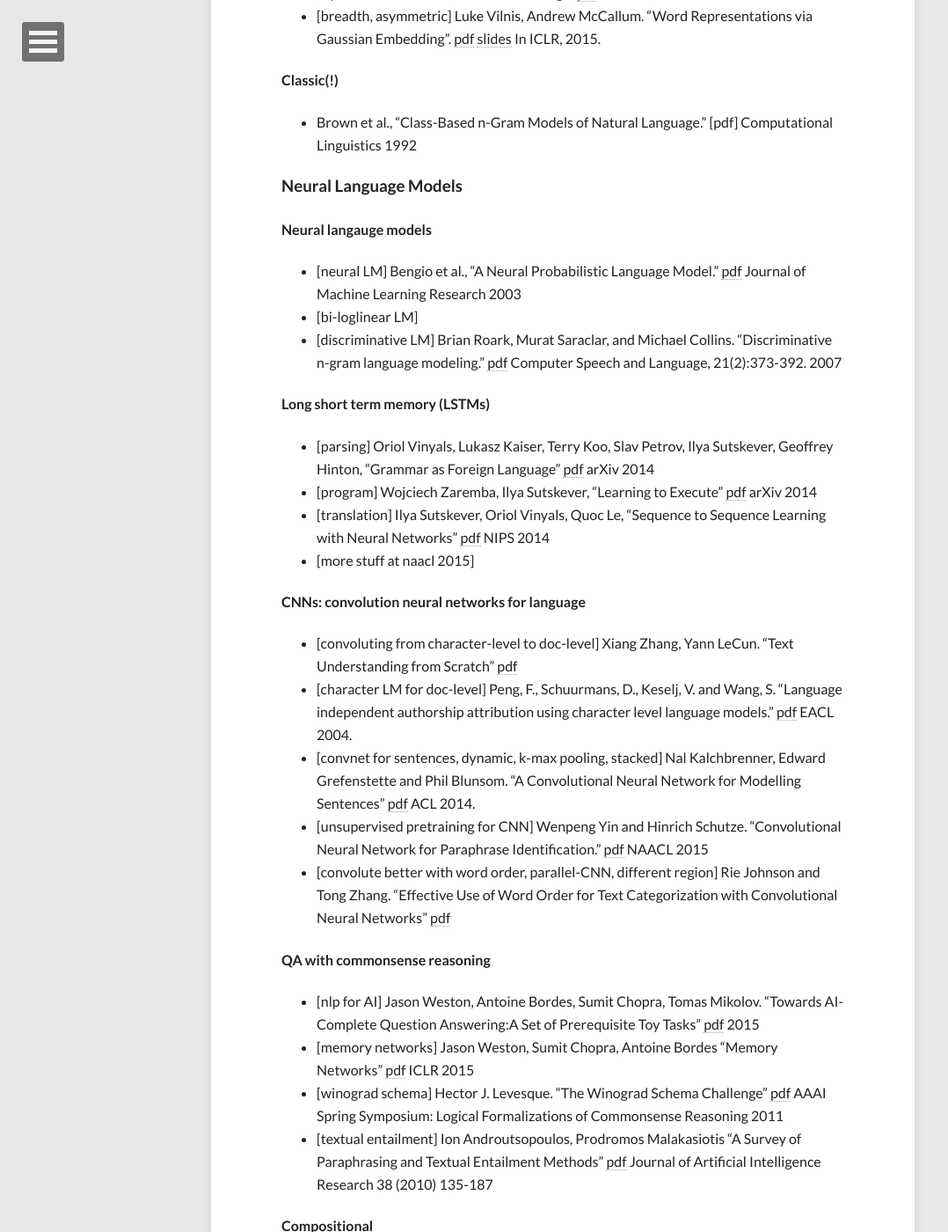
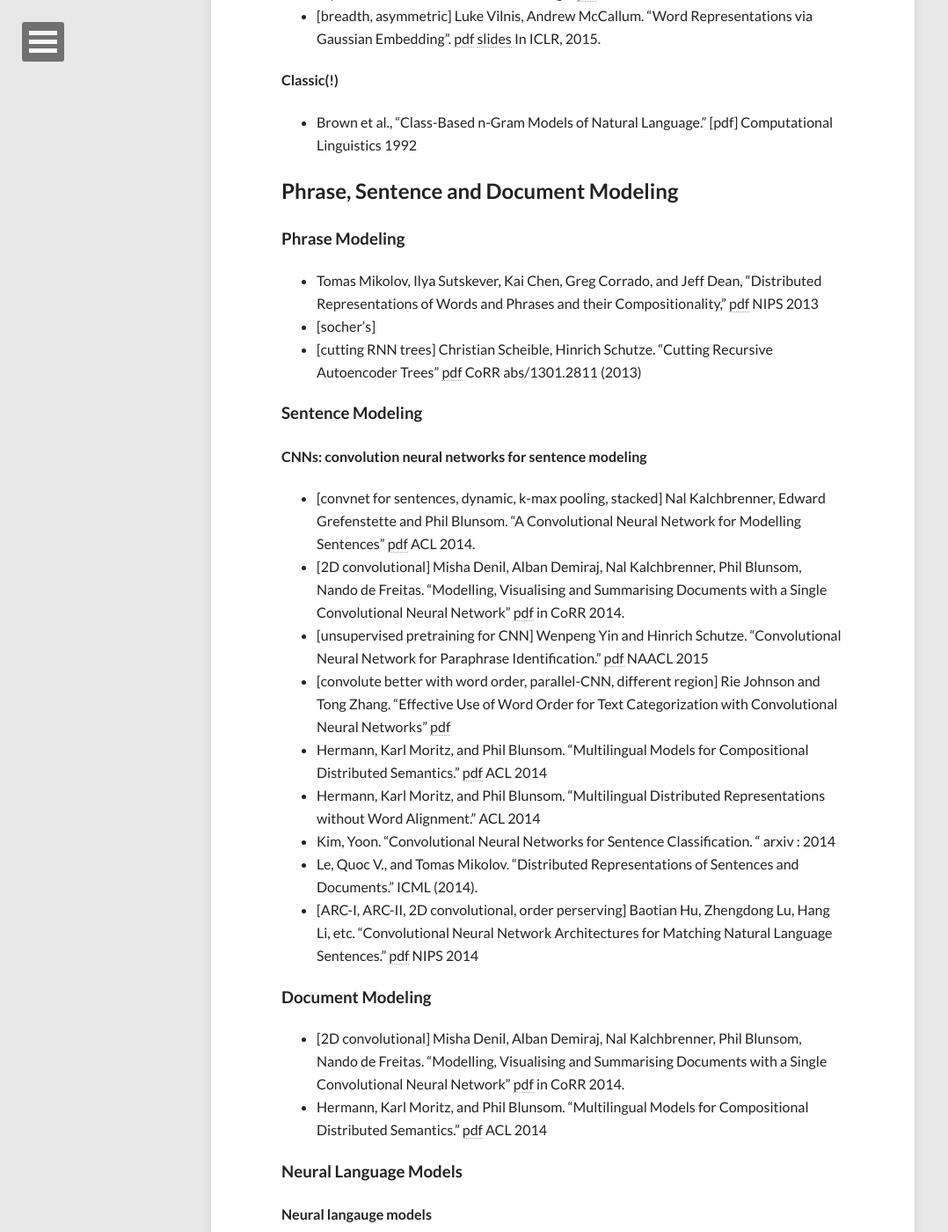
Before and after one commit to niangaotuantuan/niangaotuantuan.github.io, a Jekyll site: the page built from resources.md, in a window 1280 px wide and 1400 px high, scrolled down 3560 px. Shown: the whole window at 88% size, without its empty margins (0-1078 px from the left). Built offline with Jekyll 4.4.1, drawn with Linux system fonts in a browser that asks for light colours; nearby versions of some CDN libraries.

Commit message:
Update resources.md

```diff
--- a/resources.md
+++ b/resources.md
@@ -81,6 +81,33 @@ Feel free to pull request on [Github](https://github.com/niangaotuantuan/Publica
 #### Classic(!)
 + Brown et al., "Class-Based n-Gram Models of Natural Language." [pdf] Computational Linguistics 1992
 
+## Phrase, Sentence and Document Modeling
+
+### Phrase Modeling
++ Tomas Mikolov, Ilya Sutskever, Kai Chen, Greg Corrado, and Jeff Dean, "Distributed Representations of Words and Phrases and their Compositionality," [pdf](http://arxiv.org/pdf/1310.4546.pdf) NIPS 2013
++ [socher's]
++ [cutting RNN trees] Christian Scheible, Hinrich Schutze. "Cutting Recursive Autoencoder Trees" [pdf](http://arxiv.org/pdf/1301.2811v3.pdf) CoRR abs/1301.2811 (2013)
+
+### Sentence Modeling
+
+#### CNNs: convolution neural networks for sentence modeling
++ [convnet for sentences, dynamic, k-max pooling, stacked] Nal Kalchbrenner, Edward Grefenstette and Phil Blunsom. "A Convolutional Neural Network for Modelling Sentences" [pdf](http://nal.co/papers/Kalchbrenner_DCNN_ACL14) ACL 2014.
++ [2D convolutional] Misha Denil, Alban Demiraj, Nal Kalchbrenner, Phil Blunsom, Nando de Freitas. "Modelling, Visualising and Summarising Documents with a Single Convolutional Neural Network" [pdf](http://arxiv.org/abs/1406.3830) in CoRR 2014.
++ [unsupervised pretraining for CNN] Wenpeng Yin and Hinrich Schutze. "Convolutional Neural Network for Paraphrase Identification." [pdf](http://aclweb.org/anthology/N/N15/N15-1091.pdf) NAACL 2015
++ [convolute better with word order, parallel-CNN, different region] Rie Johnson and Tong Zhang. "Effective Use of Word Order for Text Categorization with Convolutional Neural Networks" [pdf](http://arxiv.org/abs/1412.1058)
++ Hermann, Karl Moritz, and Phil Blunsom. "Multilingual Models for Compositional
+Distributed Semantics." [pdf](http://arxiv.org/pdf/1404.4641v1.pdf) ACL 2014
++ Hermann, Karl Moritz, and Phil Blunsom. "Multilingual Distributed Representations
+without Word Alignment." ACL 2014
++ Kim, Yoon. "Convolutional Neural Networks for Sentence Classification. “ arxiv : 2014
++ Le, Quoc V., and Tomas Mikolov. "Distributed Representations of Sentences and
+Documents." ICML (2014).
++ [ARC-I, ARC-II, 2D convolutional, order perserving] Baotian Hu, Zhengdong Lu, Hang Li, etc. “Convolutional Neural Network Architectures for Matching Natural Language Sentences.” [pdf](http://www.hangli-hl.com/uploads/3/1/6/8/3168008/hu-etal-nips2014.pdf) NIPS 2014
+
+### Document Modeling
++ [2D convolutional] Misha Denil, Alban Demiraj, Nal Kalchbrenner, Phil Blunsom, Nando de Freitas. "Modelling, Visualising and Summarising Documents with a Single Convolutional Neural Network" [pdf](http://arxiv.org/abs/1406.3830) in CoRR 2014.
++ Hermann, Karl Moritz, and Phil Blunsom. "Multilingual Models for Compositional
+Distributed Semantics." [pdf](http://arxiv.org/pdf/1404.4641v1.pdf) ACL 2014
 
 ### Neural Language Models
 
```
